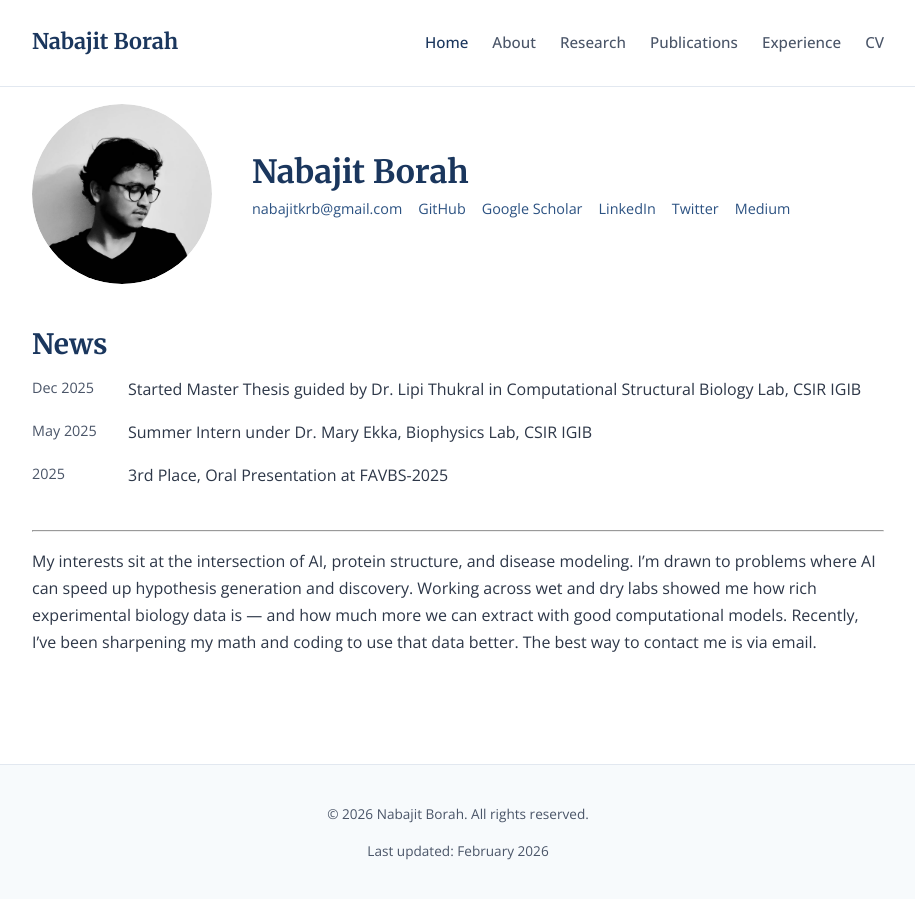
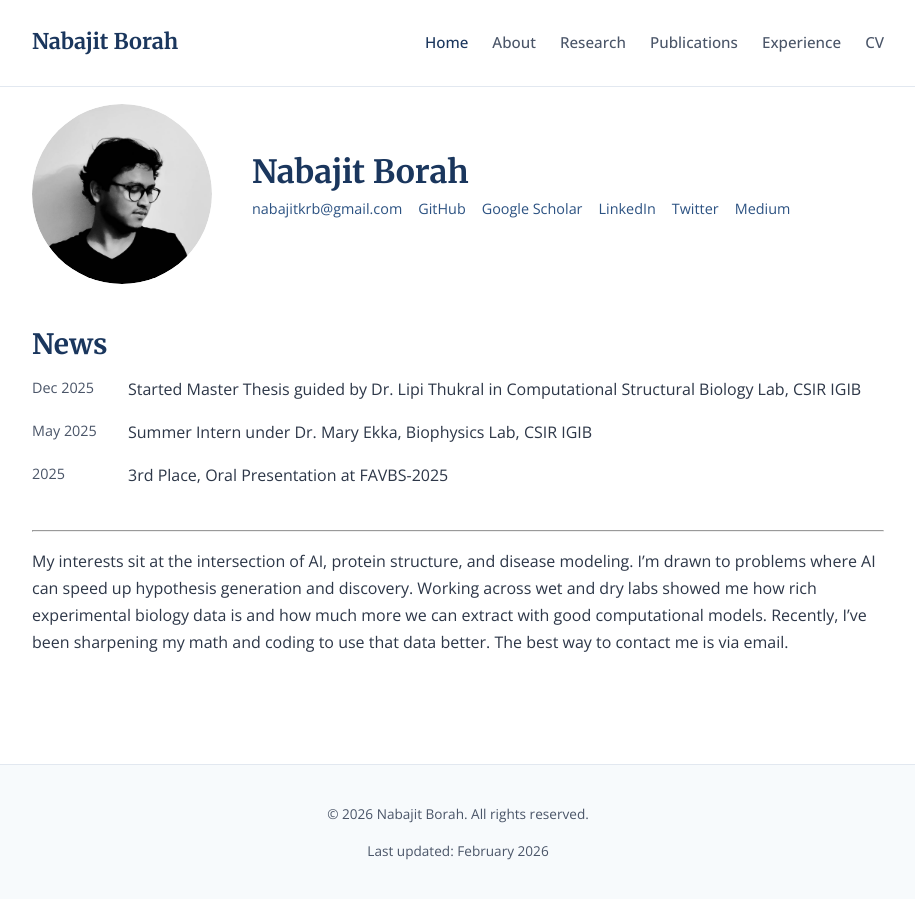
Before and after one commit to basicallynabbo/basicallynabbo.github.io, a Jekyll site: the page built from index.md, in a window 1280 px wide and 900 px high, scrolled down 23 px. Shown: the whole window, without its empty margins (182-1097 px from the left). Built offline with Jekyll 4.4.1, drawn with Linux system fonts in a browser that asks for light colours.

Commit message:
Refine about paragraph wording

```diff
--- a/index.md
+++ b/index.md
@@ -43,4 +43,4 @@ show_title: false
 
 <!-- -->
 
-My interests sit at the intersection of AI, protein structure, and disease modeling. I’m drawn to problems where AI can speed up hypothesis generation and discovery. Working across wet and dry labs showed me how rich experimental biology data is — and how much more we can extract with good computational models. Recently, I’ve been sharpening my math and coding to use that data better. The best way to contact me is via email.
+My interests sit at the intersection of AI, protein structure, and disease modeling. I’m drawn to problems where AI can speed up hypothesis generation and discovery. Working across wet and dry labs showed me how rich experimental biology data is and how much more we can extract with good computational models. Recently, I’ve been sharpening my math and coding to use that data better. The best way to contact me is via email.
```
